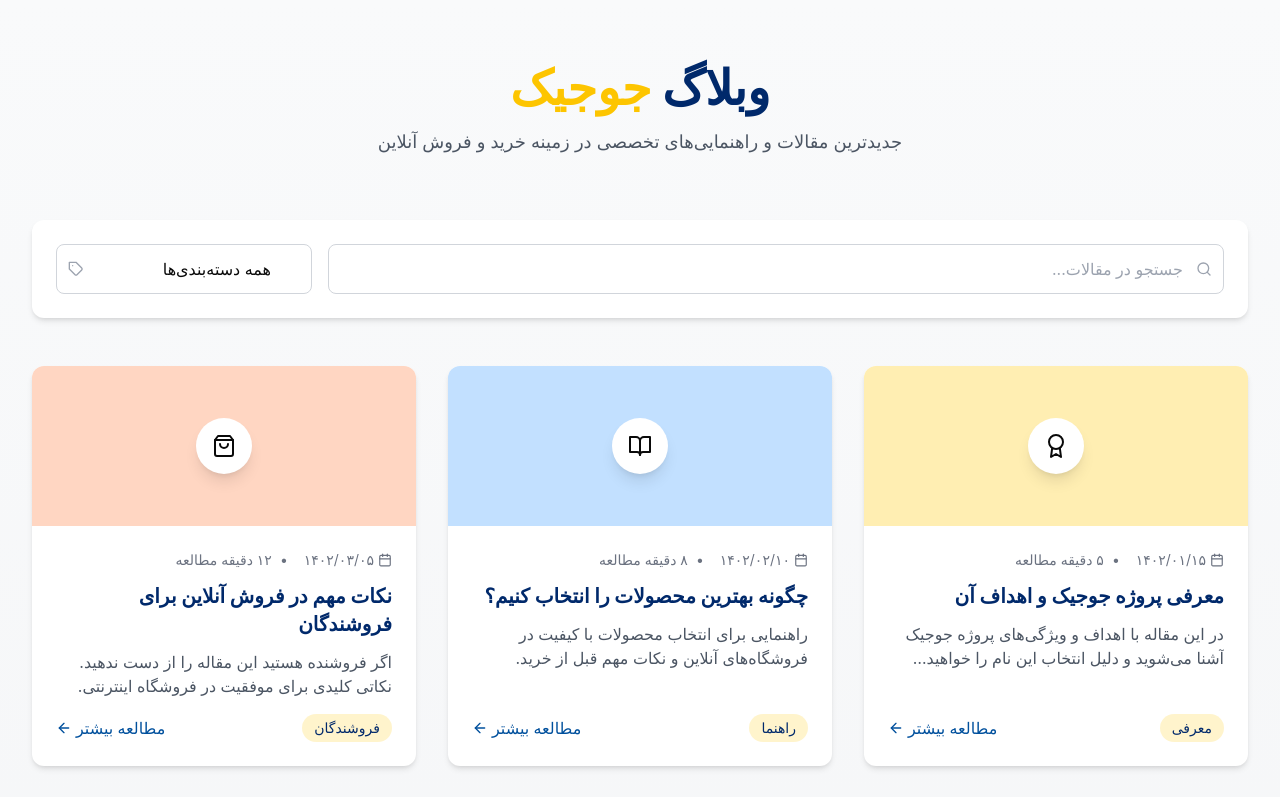
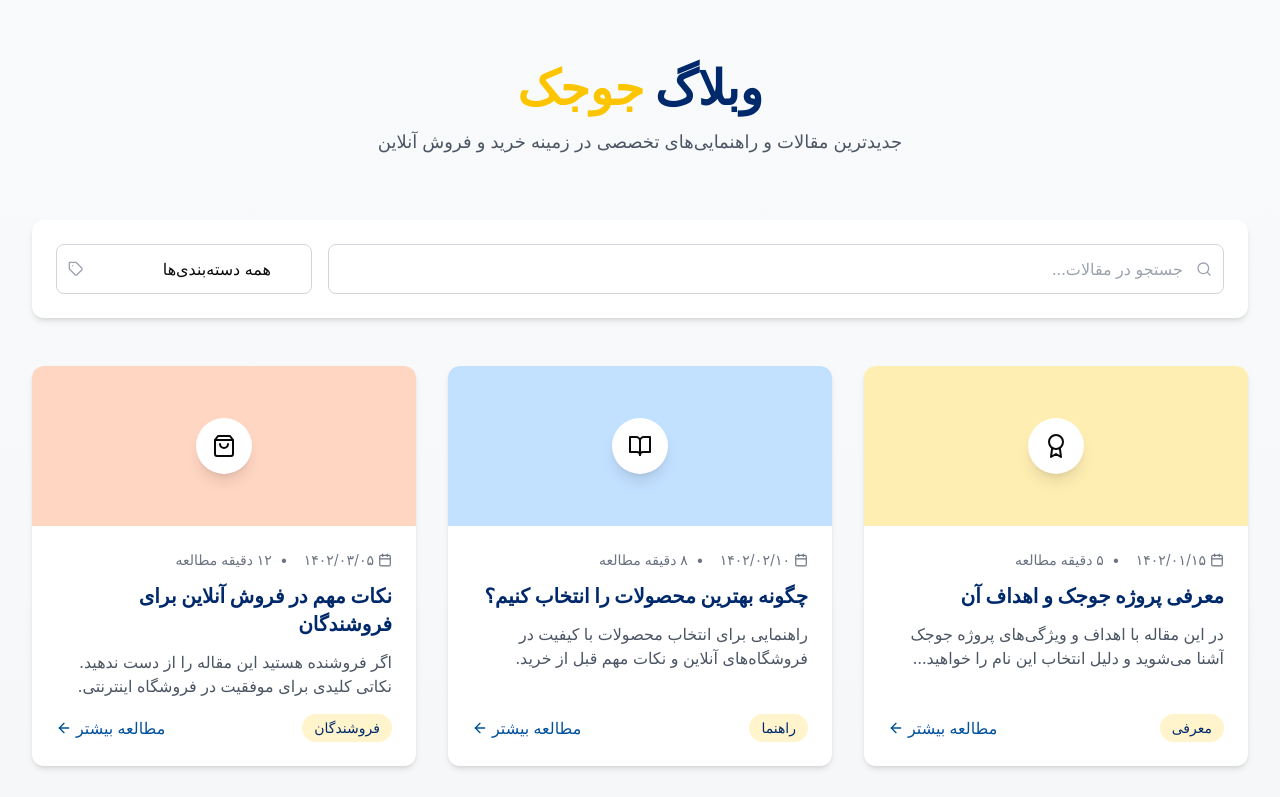
Before and after one commit to SabaAnsari2002/pwa-store, a React (Vite) app: page /blog in a window 1280 px wide. Shown: the top 797 px of the page. Built offline with nearby package versions, Linux system fonts and the light colour scheme.

Commit message:
[Fix]: fix project name

```diff
--- a/dev-dist/sw.js
+++ b/dev-dist/sw.js
@@ -82,7 +82,7 @@
     "revision": "3ca0b8505b4bec776b69afdba2768812"
   }, {
     "url": "index.html",
-    "revision": "0.dbsigtg6dt"
+    "revision": "0.8kqsuu6gcoo"
   }], {});
   workbox.cleanupOutdatedCaches();
   workbox.registerRoute(new workbox.NavigationRoute(workbox.createHandlerBoundToURL("index.html"), {
--- a/src/components/Header.tsx
+++ b/src/components/Header.tsx
@@ -88,7 +88,7 @@
       <div className="container mx-auto px-4 py-3 flex flex-col md:flex-row items-center justify-between gap-4">
         <div className="flex items-center gap-2">
           <div className="text-3xl font-bold text-yellow-400 transition-colors flex items-center">
-            <span className="hidden sm:inline">جوجیک</span>
+            <span className="hidden sm:inline">جوجک</span>
             <span className="text-4xl">🛒</span>
           </div>
         </div>
--- a/src/pages/About.tsx
+++ b/src/pages/About.tsx
@@ -30,7 +30,7 @@
                                 داستان ما، <span className="text-[#FDC500]">ارزش‌های ما</span>
                             </h1>
                             <p className="text-lg text-gray-300 mb-8">
-                                پروژه <span className="font-bold text-white">جوجیک</span> با هدف ایجاد بستری امن، سریع و آسان برای خرید و فروش آنلاین راه‌اندازی شده است. ما معتقدیم که خرید اینترنتی باید ساده، مطمئن و لذت‌بخش باشد.
+                                پروژه <span className="font-bold text-white">جوجک</span> با هدف ایجاد بستری امن، سریع و آسان برای خرید و فروش آنلاین راه‌اندازی شده است. ما معتقدیم که خرید اینترنتی باید ساده، مطمئن و لذت‌بخش باشد.
                             </p>
                             <button className="bg-[#FDC500] hover:bg-[#ffd524] text-[#00296B] font-bold py-3 px-6 rounded-lg transition duration-300 shadow-lg">
                                 تماس با ما
--- a/src/pages/Blog.tsx
+++ b/src/pages/Blog.tsx
@@ -29,8 +29,8 @@
 const postsData: BlogPost[] = [
   {
     id: 1,
-    title: "معرفی پروژه جوجیک و اهداف آن",
-    summary: "در این مقاله با اهداف و ویژگی‌های پروژه جوجیک آشنا می‌شوید و دلیل انتخاب این نام را خواهید فهمید.",
+    title: "معرفی پروژه جوجک و اهداف آن",
+    summary: "در این مقاله با اهداف و ویژگی‌های پروژه جوجک آشنا می‌شوید و دلیل انتخاب این نام را خواهید فهمید.",
     date: "۱۴۰۲/۰۱/۱۵",
     category: "معرفی",
     readTime: "۵ دقیقه",
@@ -120,7 +120,7 @@
       <div className="max-w-7xl mx-auto">
         <div className="text-center mb-16">
           <h1 className="text-4xl md:text-5xl font-extrabold text-[#00296B] mb-4">
-            وبلاگ <span className="text-[#FDC500]">جوجیک</span>
+            وبلاگ <span className="text-[#FDC500]">جوجک</span>
           </h1>
           <p className="text-lg text-gray-600 max-w-2xl mx-auto">
             جدیدترین مقالات و راهنمایی‌های تخصصی در زمینه خرید و فروش آنلاین
--- a/src/pages/BlogPostDetail.tsx
+++ b/src/pages/BlogPostDetail.tsx
@@ -12,10 +12,10 @@
 const postsData: BlogPost[] = [
     {
         id: 1,
-        title: "معرفی پروژه جوجیک و اهداف آن",
+        title: "معرفی پروژه جوجک و اهداف آن",
         body: `
-      <p>در این مقاله با اهداف و ویژگی‌های پروژه جوجیک آشنا می‌شوید و دلیل انتخاب این نام را خواهید فهمید.</p>
-      <p>پروژه جوجیک با هدف ایجاد بستری امن و آسان برای خرید و فروش آنلاین راه‌اندازی شده است...</p>
+      <p>در این مقاله با اهداف و ویژگی‌های پروژه جوجک آشنا می‌شوید و دلیل انتخاب این نام را خواهید فهمید.</p>
+      <p>پروژه جوجک با هدف ایجاد بستری امن و آسان برای خرید و فروش آنلاین راه‌اندازی شده است...</p>
     `,
         date: "۱۴۰۲/۰۱/۱۵",
         category: "معرفی",
--- a/src/pages/ProductDetail.tsx
+++ b/src/pages/ProductDetail.tsx
@@ -237,7 +237,7 @@
   }, [notification]);
 
   const formatPrice = (price: number) => {
-    return new Intl.NumberFormat("en-US").format(price);
+    return new Intl.NumberFormat("fa-IR").format(price);
   };
 
   const handleAddToCart = (store: Seller) => {
@@ -524,7 +524,7 @@
                 <div className="flex items-center mr-2">
                   {renderStars(product.rating || 4)}
                 </div>
-                <span className="text-sm text-gray-500">({product.reviewCount || reviews.length} نظر)</span>
+                <span className="text-sm text-gray-500">({product.reviewCount || reviews.length.toLocaleString('fa-IR')} نظر)</span>
               </div>
 
               <div className="mb-6">
@@ -571,7 +571,7 @@
                 onClick={() => setActiveTab("reviews")}
                 className={`py-4 px-6 text-center border-b-2 font-medium text-sm ${activeTab === "reviews" ? 'border-[#00296B] text-[#00296B]' : 'border-transparent text-gray-500 hover:text-gray-700 hover:border-gray-300'}`}
               >
-                نظرات کاربران ({reviews.length})
+                نظرات کاربران ({reviews.length.toLocaleString('fa-IR')})
               </button>
             </nav>
           </div>
@@ -641,7 +641,7 @@
                     </div>
 
                     <div>
-                      <h3 className="text-xl font-bold text-gray-800 mb-6">نظرات کاربران ({reviews.length})</h3>
+                      <h3 className="text-xl font-bold text-gray-800 mb-6">نظرات کاربران ({reviews.length.toLocaleString('fa-IR')})</h3>
 
                       {reviews.length === 0 ? (
                         <div className="bg-white rounded-xl shadow-sm p-8 text-center">
@@ -736,11 +736,11 @@
                       <h3 className="font-semibold text-gray-800">{store.seller.shop_name}</h3>
                       <div className="flex items-center mt-1">
                         {renderStars(4)}
-                        <span className="text-xs text-gray-500 mr-1">({Math.floor(Math.random() * 50) + 10})</span>
+                        <span className="text-xs text-gray-500 mr-1">({(Math.floor(Math.random() * 50) + 10).toLocaleString('fa-IR')})</span>
                       </div>
                       <div className={`flex items-center text-xs mt-1 ${store.stock > 0 ? 'text-green-600' : 'text-red-600'}`}>
                         {store.stock > 0
-                          ? `${store.stock} عدد در انبار موجود است`
+                          ? `${store.stock.toLocaleString('fa-IR')} عدد در انبار موجود است`
                           : 'موجود نیست - به زودی'}
                       </div>
                       <div className="flex items-center text-xs text-gray-500 mt-1">
```
Also changed, not shown: index.html (+3 -2 lines).
